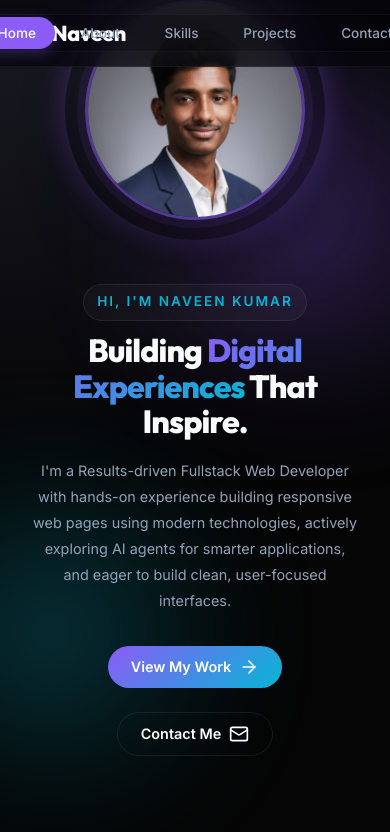
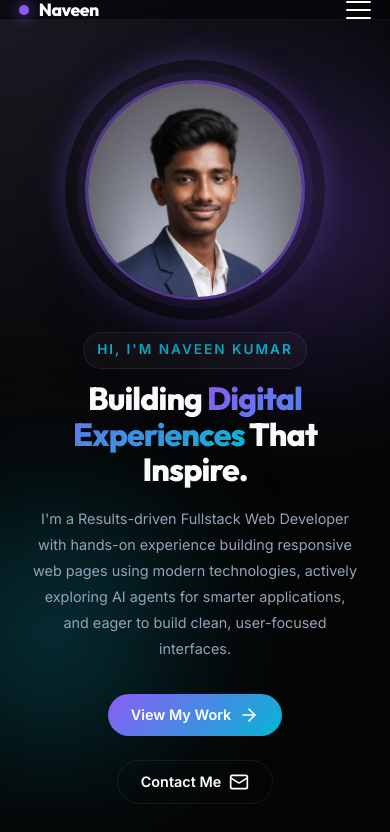
Before and after one commit to naveenhp33/Naveen-Portfolio, a React (Vite) app: page / in a window 390 px wide. Shown: the top 832 px of the page. Built offline with nearby package versions, Linux system fonts and the light colour scheme.

Commit message:
feat: implement responsive mobile navbar with hamburger menu and fix hero section overlap

```diff
--- a/src/components/Navbar.jsx
+++ b/src/components/Navbar.jsx
@@ -3,6 +3,15 @@ import React, { useState, useEffect } from 'react';
 const Navbar = () => {
   const [activeTab, setActiveTab] = useState('home');
   const [isScrolled, setIsScrolled] = useState(false);
+  const [isMenuOpen, setIsMenuOpen] = useState(false);
+
+  useEffect(() => {
+    if (isMenuOpen) {
+      document.body.style.overflow = 'hidden';
+    } else {
+      document.body.style.overflow = 'unset';
+    }
+  }, [isMenuOpen]);
 
   useEffect(() => {
     const sections = ['home', 'about', 'skills', 'projects', 'contact'];
@@ -37,38 +46,52 @@ const Navbar = () => {
     };
   }, []);
 
+  const toggleMenu = () => {
+    setIsMenuOpen(!isMenuOpen);
+  };
+
+  const closeMenu = () => {
+    setIsMenuOpen(false);
+  };
+
   return (
-    <nav className={`navbar-magic ${isScrolled ? 'scrolled' : ''}`}>
+    <nav className={`navbar-magic ${isScrolled ? 'scrolled' : ''} ${isMenuOpen ? 'menu-open' : ''}`}>
       <div className="navbar-inner">
-        <a href="#home" className="nav-logo-premium">
+        <a href="#home" className="nav-logo-premium" onClick={closeMenu}>
           <span className="logo-dot"></span>
           Naveen
         </a>
 
-        <div className="nav-pill">
+        <button className={`mobile-toggle ${isMenuOpen ? 'active' : ''}`} onClick={toggleMenu} aria-label="Toggle menu">
+          <span className="bar"></span>
+          <span className="bar"></span>
+          <span className="bar"></span>
+        </button>
+
+        <div className={`nav-pill ${isMenuOpen ? 'mobile-active' : ''}`}>
           <ul className="nav-links-magic">
             <li>
-              <a href="#home" className={`nav-link-magic ${activeTab === 'home' || activeTab === '' ? 'active' : ''}`}>
+              <a href="#home" className={`nav-link-magic ${activeTab === 'home' || activeTab === '' ? 'active' : ''}`} onClick={closeMenu}>
                 Home
               </a>
             </li>
             <li>
-              <a href="#about" className={`nav-link-magic ${activeTab === 'about' ? 'active' : ''}`}>
+              <a href="#about" className={`nav-link-magic ${activeTab === 'about' ? 'active' : ''}`} onClick={closeMenu}>
                 About
               </a>
             </li>
             <li>
-              <a href="#skills" className={`nav-link-magic ${activeTab === 'skills' ? 'active' : ''}`}>
+              <a href="#skills" className={`nav-link-magic ${activeTab === 'skills' ? 'active' : ''}`} onClick={closeMenu}>
                 Skills
               </a>
             </li>
             <li>
-              <a href="#projects" className={`nav-link-magic ${activeTab === 'projects' ? 'active' : ''}`}>
+              <a href="#projects" className={`nav-link-magic ${activeTab === 'projects' ? 'active' : ''}`} onClick={closeMenu}>
                 Projects
               </a>
             </li>
             <li>
-              <a href="#contact" className={`nav-link-magic ${activeTab === 'contact' ? 'active' : ''}`}>
+              <a href="#contact" className={`nav-link-magic ${activeTab === 'contact' ? 'active' : ''}`} onClick={closeMenu}>
                 Contact
               </a>
             </li>
--- a/src/index.css
+++ b/src/index.css
@@ -539,15 +539,111 @@ textarea.form-control {
   }
 }
 
+/* Mobile Navigation */
+.mobile-toggle {
+  display: none;
+  flex-direction: column;
+  justify-content: space-between;
+  width: 30px;
+  height: 21px;
+  background: transparent;
+  border: none;
+  cursor: pointer;
+  padding: 0;
+  z-index: 1001;
+  position: absolute;
+  right: 2rem;
+}
+
+.mobile-toggle .bar {
+  width: 100%;
+  height: 2px;
+  background-color: #fff;
+  border-radius: 10px;
+  transition: all 0.3s ease;
+}
+
+.mobile-toggle.active .bar:nth-child(1) {
+  transform: translateY(9.5px) rotate(45deg);
+}
+
+.mobile-toggle.active .bar:nth-child(2) {
+  opacity: 0;
+}
+
+.mobile-toggle.active .bar:nth-child(3) {
+  transform: translateY(-9.5px) rotate(-45deg);
+}
+
 @media (max-width: 768px) {
-  .nav-links {
-    display: none;
+  .navbar-magic .navbar-inner {
+    padding: 0.6rem 1.2rem;
+  }
+
+  .nav-logo-premium {
+    left: 1.2rem;
+    font-size: 1.1rem;
+  }
+
+  .mobile-toggle {
+    display: flex;
+    right: 1.2rem;
+    width: 25px;
+    height: 18px;
+  }
+
+  .mobile-toggle.active .bar:nth-child(1) {
+    transform: translateY(8px) rotate(45deg);
+  }
+
+  .mobile-toggle.active .bar:nth-child(3) {
+    transform: translateY(-8px) rotate(-45deg);
+  }
+
+  .nav-pill {
+    position: fixed;
+    top: 0;
+    right: -100%;
+    width: 100%;
+    height: 100vh;
+    background: rgba(5, 5, 8, 0.98);
+    backdrop-filter: blur(20px);
+    display: flex;
+    flex-direction: column;
+    justify-content: center;
+    align-items: center;
+    transition: all 0.5s cubic-bezier(0.77, 0, 0.175, 1);
+    z-index: 1000;
+  }
+
+  .nav-pill.mobile-active {
+    right: 0;
+  }
+
+  .nav-links-magic {
+    flex-direction: column;
+    background: transparent;
+    border: none;
+    gap: 2rem;
+    padding: 0;
+    align-items: center;
+  }
+
+  .nav-link-magic {
+    font-size: 1.5rem;
+    padding: 1rem 2rem;
+  }
+
+  .hero {
+    padding-top: 80px;
+    min-height: auto;
   }
 
   .hero-content {
     flex-direction: column-reverse;
     text-align: center;
     align-items: center;
+    gap: 2rem;
   }
 
   .hero-text {
```
